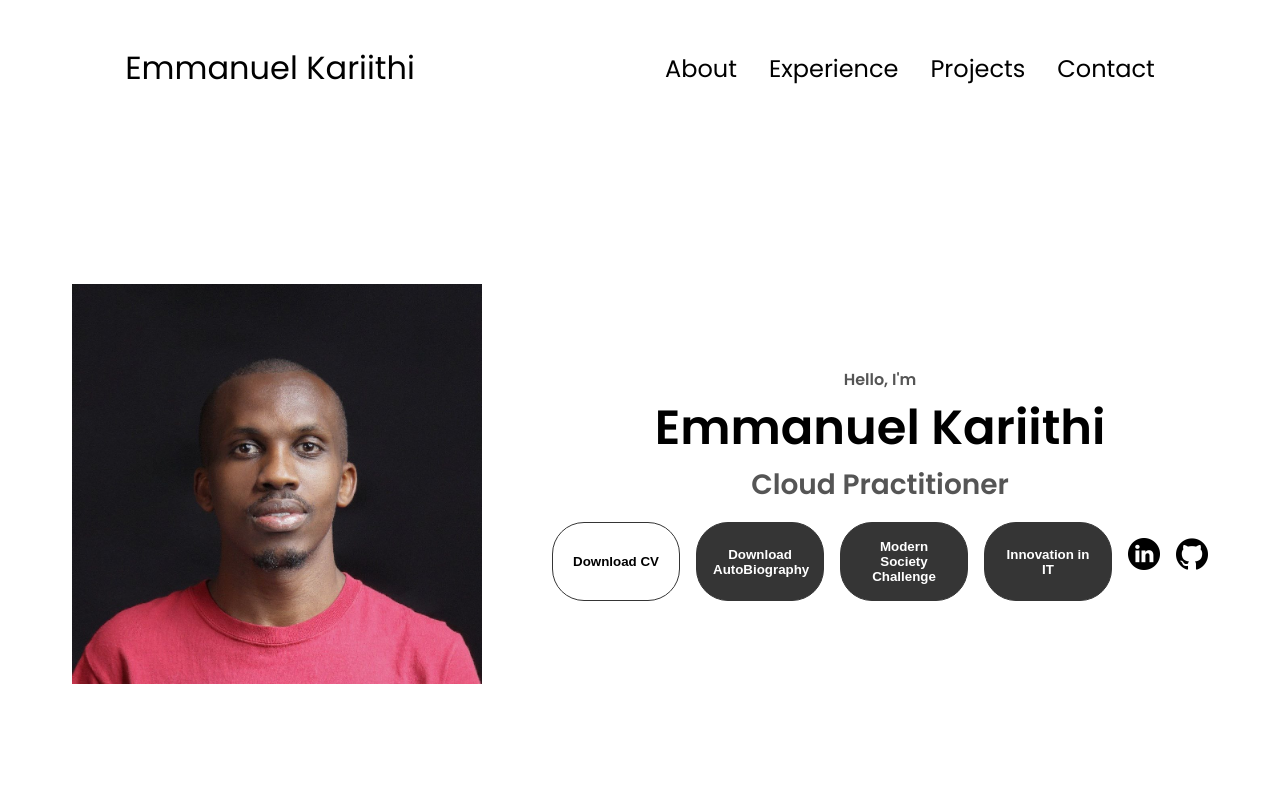
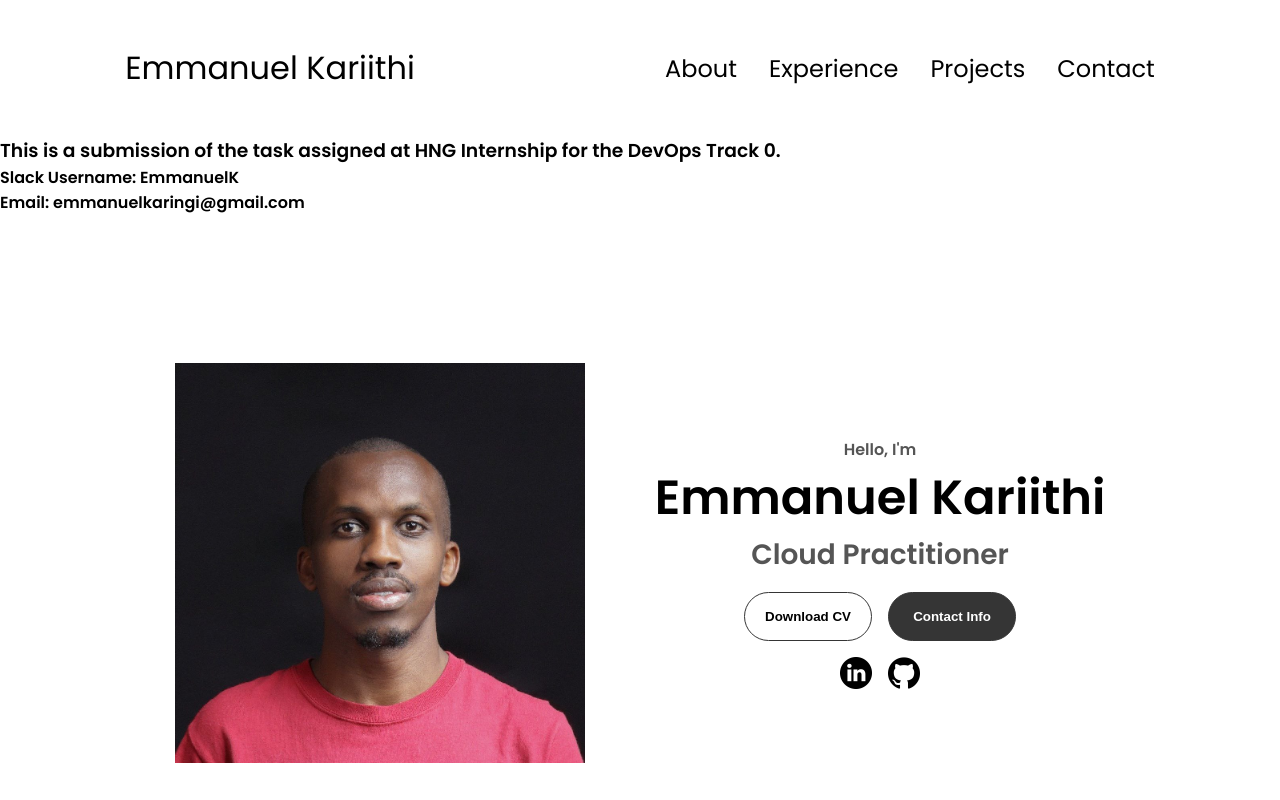
Before and after one commit to emmanuelkaringi/portfolio2, a plain HTML site: page index.html in a window 1280 px wide. Shown: the top 800 px of the page. Drawn offline with Linux system fonts and the light colour scheme.

Commit message:
update for HNG Internship

```diff
--- a/index.html
+++ b/index.html
@@ -36,6 +36,9 @@
         </div>
       </div>
     </nav>
+    <h3>This is a submission of the task assigned at HNG Internship for the DevOps Track 0.</h3>
+    <h4>Slack Username: EmmanuelK</h4>
+    <h4>Email: emmanuelkaringi@gmail.com</h4>
     <section id="profile">
       <div class="section__pic-container">
         <img src="./assets/cover.jpg" alt="Emmanuel's profile picture" />
@@ -51,28 +54,10 @@
           >
             Download CV
           </button>
-          <button
-            class="btn btn-color-1"
-            onclick="window.open('./assets/02. Autobiography.pdf')"
-          >
-            Download AutoBiography
-          </button>
-          <button
-            class="btn btn-color-1"
-            onclick="window.open('./assets/03. CHALLENGE FACING MODERN SOCIETY.pdf')"
-          >
-            Modern Society Challenge
-          </button>
-             <button
-            class="btn btn-color-1"
-            onclick="window.open('./assets/04. Innovation in IT.pdf')"
-          >
-            Innovation in IT
-          </button>
-          <!-- <button class="btn btn-color-1" onclick="location.href='./#contact'">
+          <button class="btn btn-color-1" onclick="location.href='./#contact'">
             Contact Info
           </button>
-        </div> -->
+        </div>
         <div id="socials-container">
           <img
             src="./assets/linkedin.png"
```
Also changed, not shown: 2 other files.
